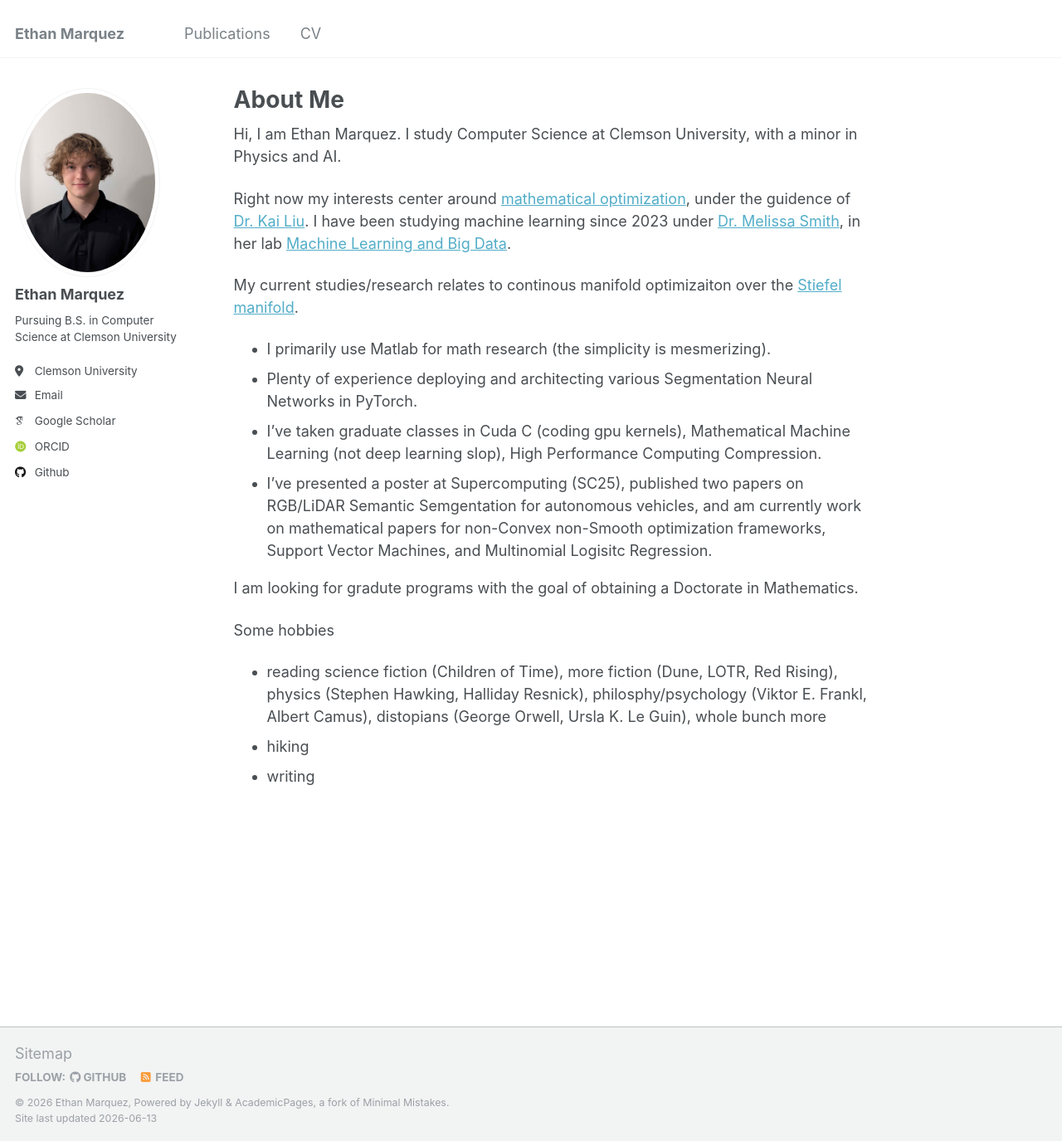
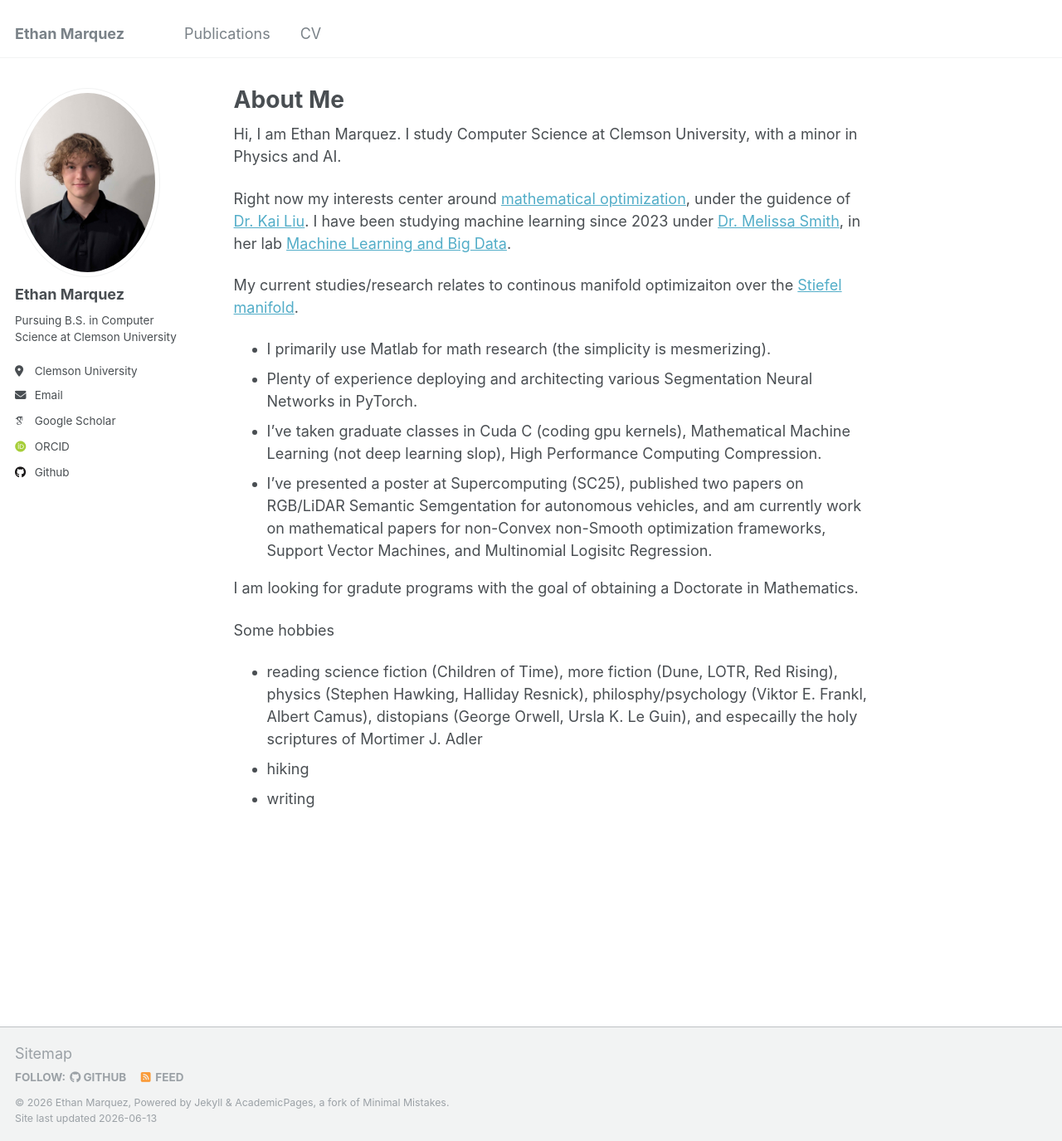
Before and after one commit to ethanmarq/ethanmarq.github.io, a Jekyll site: the page built from _pages/about.md, in a window 1280 px wide and 1375 px high. Shown: the whole window at 83% size. Built offline with Jekyll 4.4.1, drawn with Linux system fonts in a browser that asks for light colours; some web fonts are replaced.

Commit message:
about me

```diff
--- a/_pages/about.md
+++ b/_pages/about.md
@@ -21,6 +21,6 @@ My current studies/research relates to continous manifold optimizaiton over the
 I am looking for gradute programs with the goal of obtaining a Doctorate in Mathematics.
 
 Some hobbies
-- reading science fiction (Children of Time), more fiction (Dune, LOTR, Red Rising), physics (Stephen  Hawking, Halliday Resnick), philosphy/psychology (Viktor E. Frankl, Albert Camus), distopians (George Orwell, Ursla K. Le Guin), whole bunch more
+- reading science fiction (Children of Time), more fiction (Dune, LOTR, Red Rising), physics (Stephen  Hawking, Halliday Resnick), philosphy/psychology (Viktor E. Frankl, Albert Camus), distopians (George Orwell, Ursla K. Le Guin), and especailly the holy scriptures of Mortimer J. Adler
 - hiking
 - writing
```
